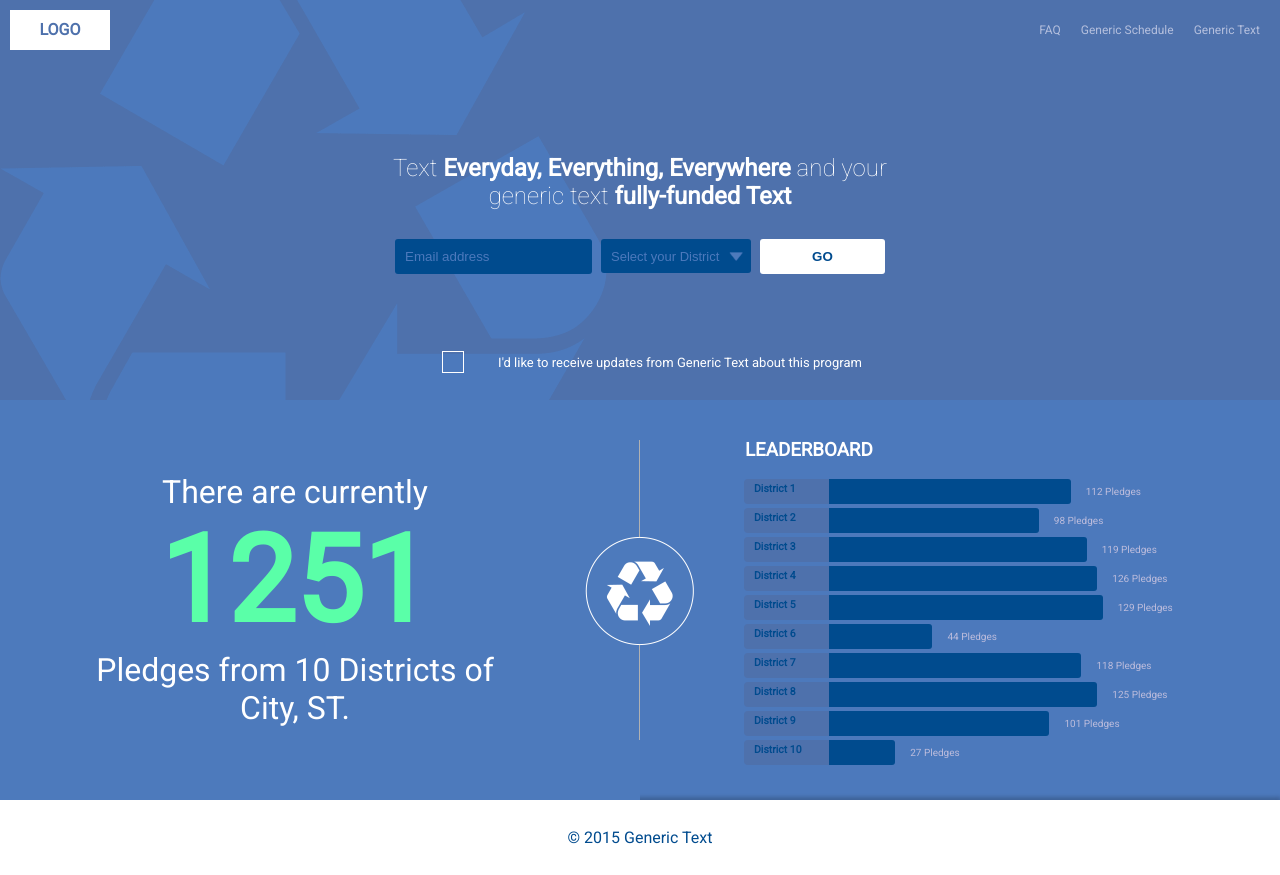
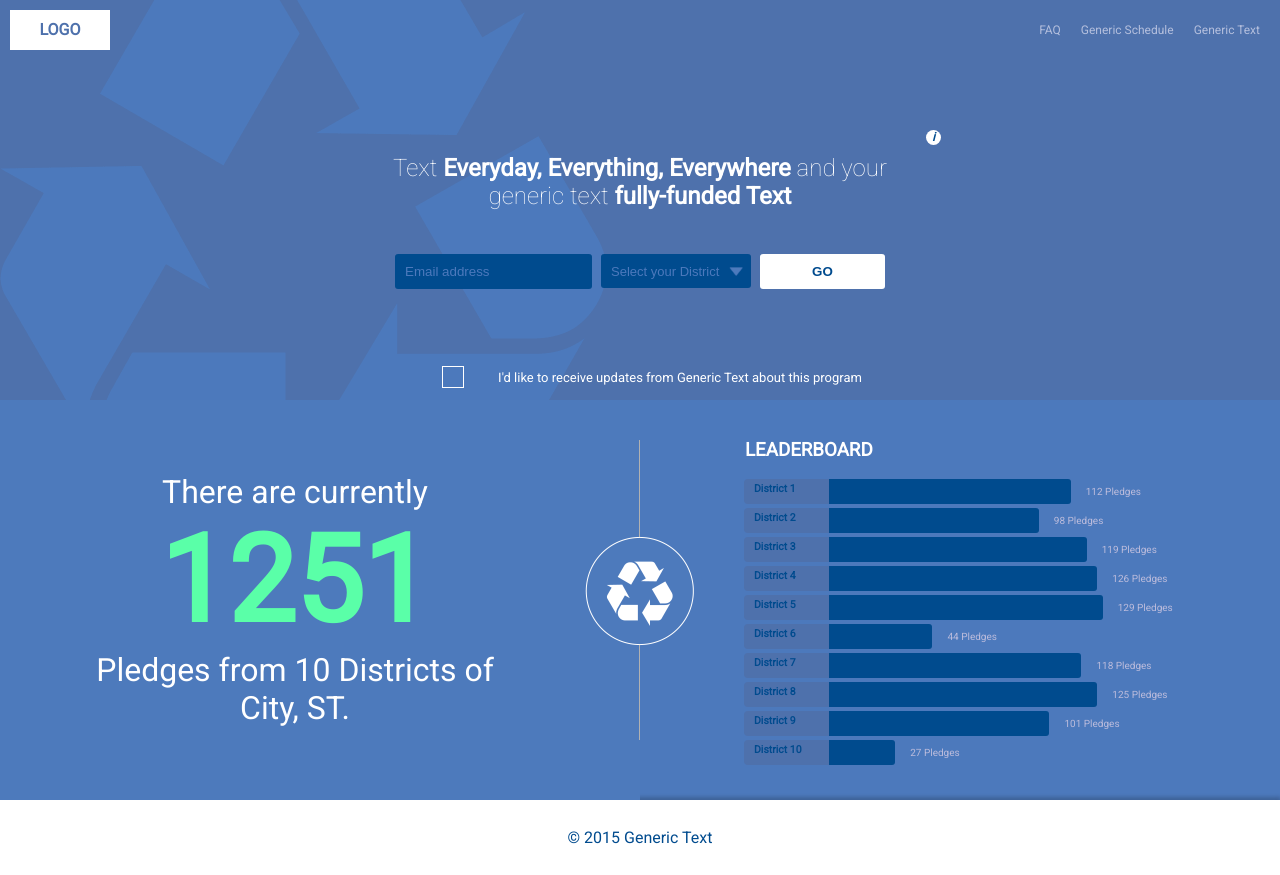
Before and after one commit to unfaiyted/pledge-assessment, a plain HTML site: page index.html in a window 1280 px wide. Drawn offline with Linux system fonts and the light colour scheme.

Commit message:
adding final changes

```diff
--- a/css/main.css
+++ b/css/main.css
@@ -240,6 +240,21 @@ footer {
     top: 2px;
 }
 
+.info-icon {
+    width: 15px;
+    height: 15px;
+    border-radius: 50%;
+    background-color: #fff;
+    position: relative;
+    right: -102%;
+    bottom: 104px;
+    color: #004B8E;
+    font-size: 12px;
+    font-style: italic;
+    font-weight: bold;
+
+}
+
 
 .checkbox input[type="checkbox"] + label::after {
     content: none;
--- a/index.html
+++ b/index.html
@@ -34,7 +34,7 @@
                     Text <strong>Everyday, Everything, Everywhere</strong>
                     and your generic text <strong>fully-funded Text</strong>
                 </p>
-
+                   <div class="info-icon">i</div>
                 <input type="text" placeholder="Email address" />
 
                 <select>
```
